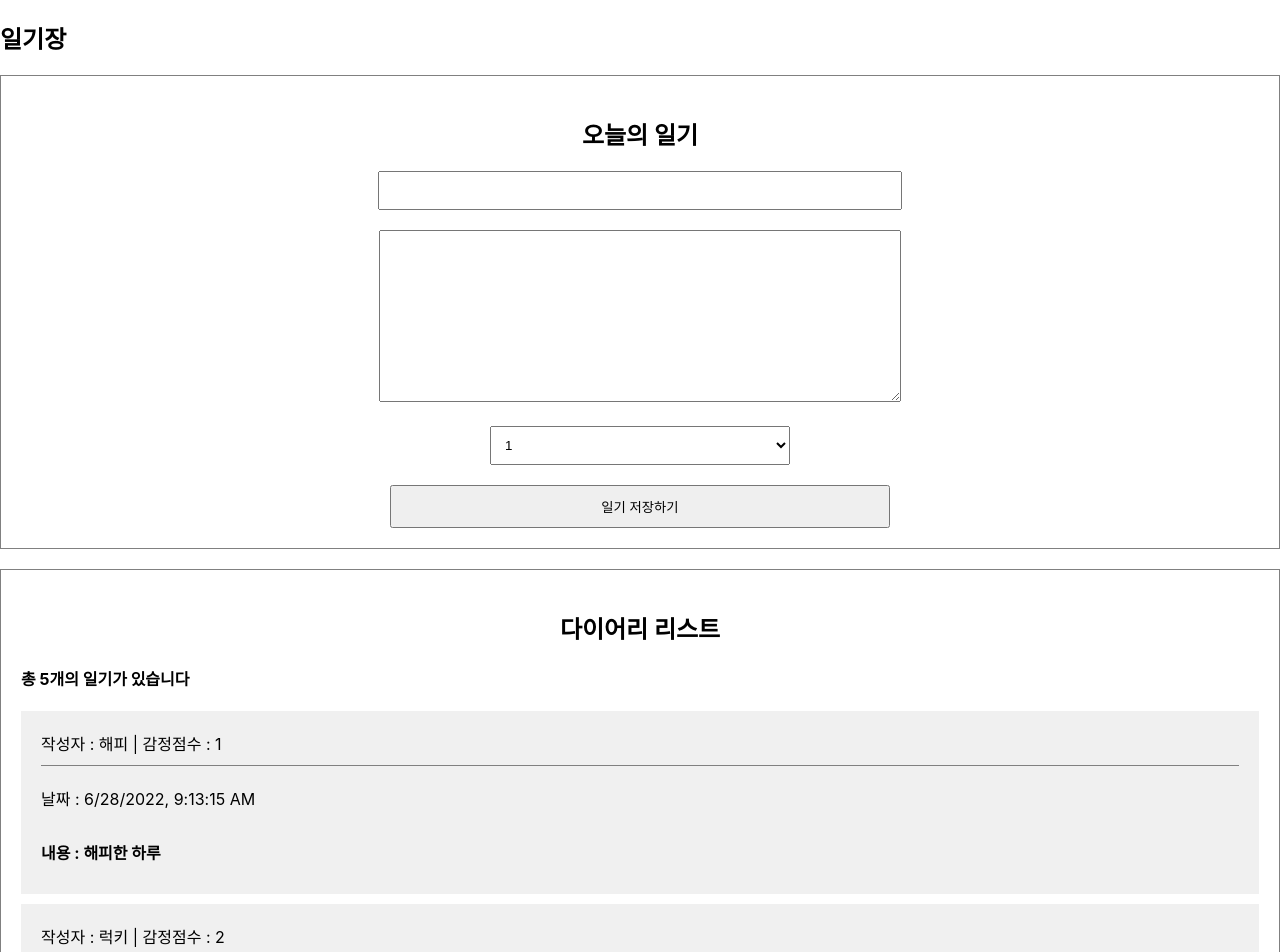
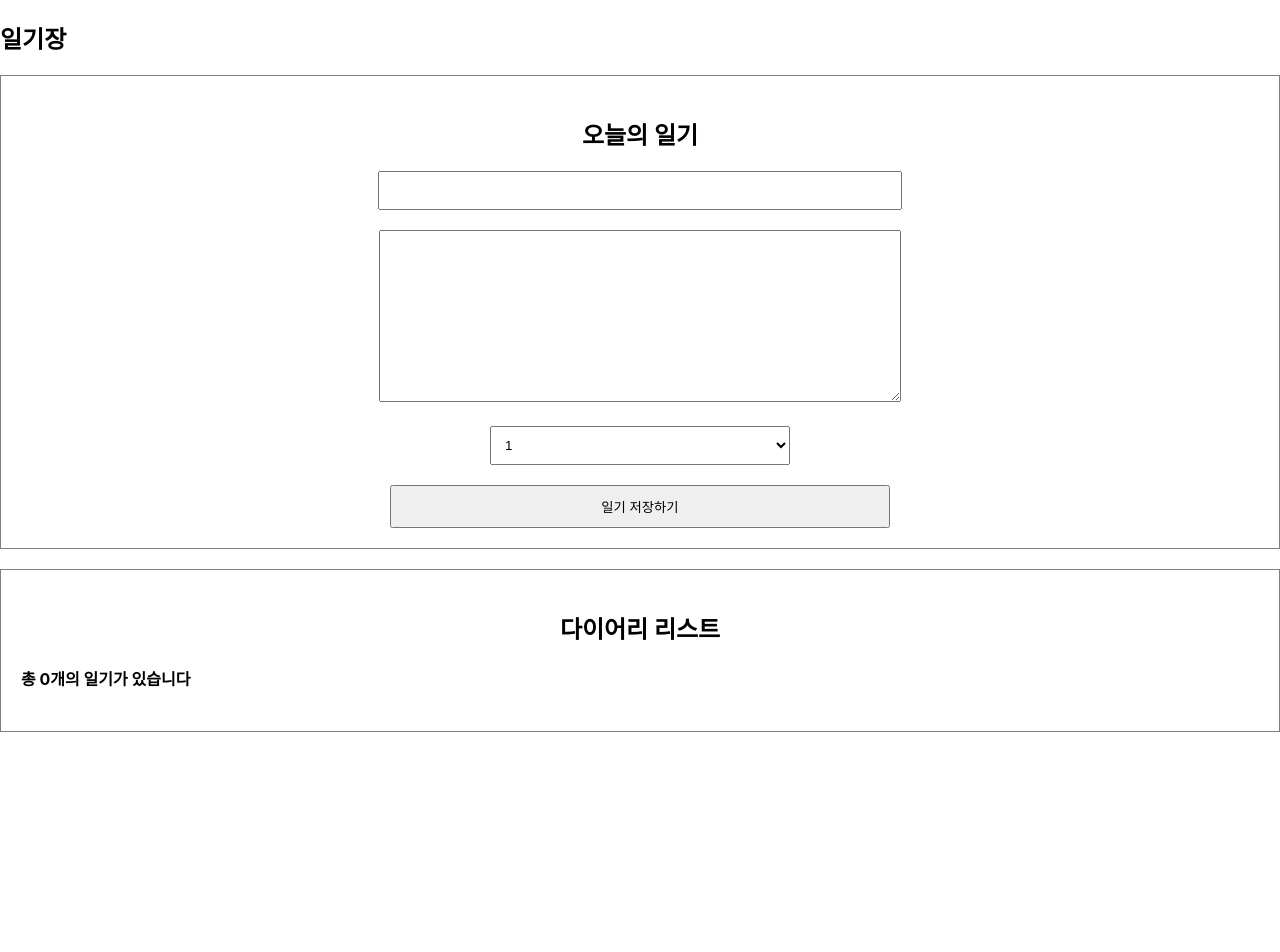
Before and after one commit to yuna306/react-simplediary, a React (Create React App) app: page / in a window 1280 px wide. Shown: the top 952 px of the page. After the commit the page ends 800 px from the top, so only its background shows below. Built offline with nearby package versions, Linux system fonts and the light colour scheme.

Commit message:
데이터 추가/삭제

```diff
--- a/src/App.js
+++ b/src/App.js
@@ -1,51 +1,40 @@
 import DiaryEditor from "./DiaryEditor";
 import DiaryList from "./DiaryList";
 import "./App.css";
-
-const dummyList = [
-  {
-    id: 1,
-    author: "해피",
-    content: "해피한 하루",
-    emotion: 1,
-    created_date: new Date().getTime(),
-  },
-  {
-    id: 2,
-    author: "럭키",
-    content: "럭키데이였어요",
-    emotion: 2,
-    created_date: new Date().getTime(),
-  },
-  {
-    id: 3,
-    author: "김철수",
-    content: "영희랑 놀러가야지",
-    emotion: 3,
-    created_date: new Date().getTime(),
-  },
-  {
-    id: 4,
-    author: "굿모닝",
-    content: "미라클모닝을 실천중",
-    emotion: 1,
-    created_date: new Date().getTime(),
-  },
-  {
-    id: 5,
-    author: "파트라슈",
-    content: "파트라슈와 함께걸었던",
-    emotion: 1,
-    created_date: new Date().getTime(),
-  },
-];
+import { useRef, useState } from "react";
 
 function App() {
+  const [data, setData] = useState([]);
+
+  const dataId = useRef(0);
+
+  const onCreate = (author, content, emotion) => {
+    const created_date = new Date().getTime();
+    const newItem = {
+      author,
+      content,
+      emotion,
+      created_date,
+      id: dataId.current,
+    };
+
+    dataId.current += 1;
+    setData([newItem, ...data]);
+  };
+
+  const onDelete = (targetId) => {
+    console.log(`${targetId}번째 게시글이 삭제되었습니다.`);
+    const newDiaryList = data.filter((it) => it.id !== targetId);
+    console.log("newDiaryList");
+    console.log(newDiaryList);
+    setData(newDiaryList);
+  };
+
   return (
     <div className="App">
       <h2>일기장</h2>
-      <DiaryEditor />
-      <DiaryList diaryList={dummyList} />
+      <DiaryEditor onCreate={onCreate} />
+      <DiaryList diaryList={data} onDelete={onDelete} />
     </div>
   );
 }
--- a/src/DiaryEditor.js
+++ b/src/DiaryEditor.js
@@ -1,7 +1,7 @@
 import { useState, useRef } from "react";
 
 //css 입힐때 컴포넌트의 이름과 className이 정확히 일치되면 편리하니까(강사님 방식)
-const DiaryEditor = () => {
+const DiaryEditor = ({ onCreate }) => {
   const authorInput = useRef();
   const contentInput = useRef();
 
@@ -32,6 +32,14 @@
       contentInput.current.focus();
       return;
     }
+
+    onCreate(state.author, state.content, state.emotion);
+    alert("저장성공!!");
+    setState({
+      author: "",
+      content: "",
+      emotion: 1,
+    });
   };
 
   return (
--- a/src/DiaryItem.js
+++ b/src/DiaryItem.js
@@ -1,5 +1,5 @@
 const DiaryItem = ({ ...items }) => {
-    const { author, content, emotion, created_date } = items;
+  const { onDelete, id, author, content, emotion, created_date } = items;
   return (
     <div className="DiaryItem">
       <div className="info">
@@ -13,6 +13,16 @@
       <div className="content">
         <span>내용 : {content}</span>
       </div>
+      <button
+        onClick={() => {
+          console.log(id);
+          if (window.confirm(`${id}번째 일기를 정말 삭제하시겠습니까?`)) {
+            onDelete(id);
+          }
+        }}
+      >
+        삭제하기
+      </button>
     </div>
   );
 };
--- a/src/DiaryList.js
+++ b/src/DiaryList.js
@@ -1,6 +1,6 @@
 import DiaryItem from "./DiaryItem";
 
-const DiaryList = ({ diaryList }) => {
+const DiaryList = ({ onDelete, diaryList }) => {
   return (
     <div className="DiaryList">
       <h2>다이어리 리스트</h2>
@@ -11,7 +11,7 @@
         {/* react-jsx-dev-runtime.development.js:99 Warning: Each child in a list
         should have a unique "key" prop. */}
         {diaryList.map((it) => (
-          <DiaryItem key={it.id} {...it} />
+          <DiaryItem key={it.id} {...it} onDelete={onDelete} />
         ))}
       </div>
     </div>
```
Lines whose indentation alone changed are shown as unchanged.
